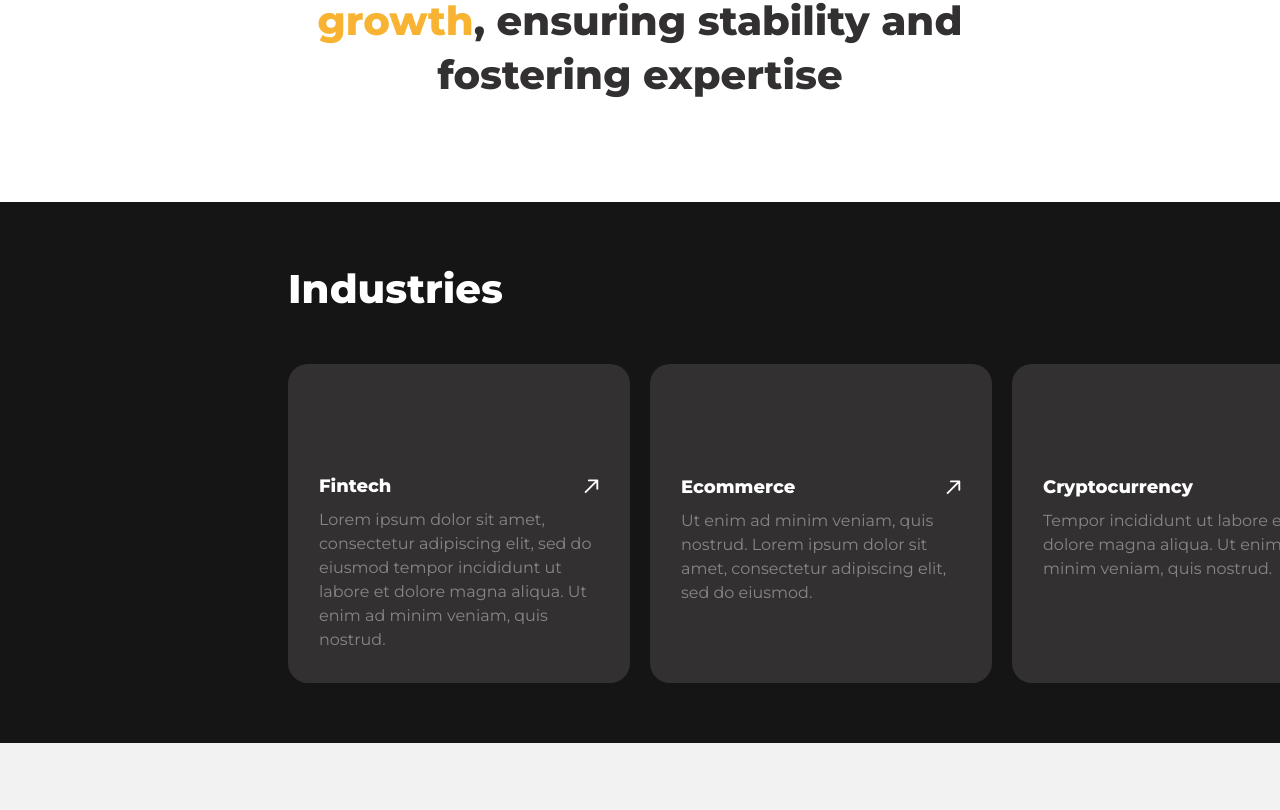
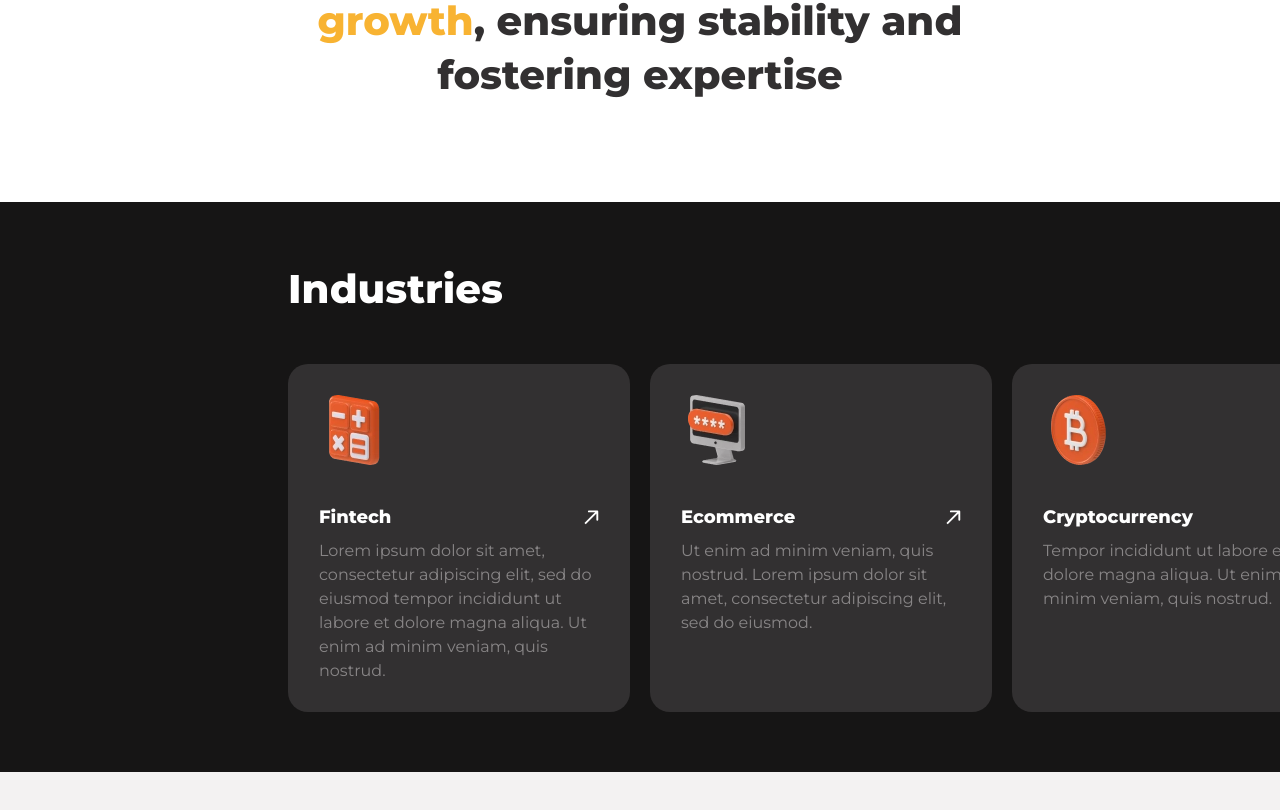
Before and after one commit to skabanets/sonomics, a React (Vite) app: page / in a window 1280 px wide. Shown: the part 1222-2032 px from the top of the page. Built offline with nearby package versions, Linux system fonts and the light colour scheme.

Commit message:
Update IndustryCard component

```diff
--- a/src/components/IndustryCard.tsx
+++ b/src/components/IndustryCard.tsx
@@ -1,17 +1,25 @@
 import { Link } from "react-router-dom";
 
-import { CustomTitle, Icon } from "../components";
+import { CustomTitle } from "../components";
 
 import { Industry } from "../types";
+import { images } from "../assets";
 
 interface IndustryCardProps {
   industry: Industry;
 }
 
 export const IndustryCard = ({ industry }: IndustryCardProps) => {
+  const { industriesImages } = images;
   return (
-    <Link to={industry.link} className="flex h-[317px] w-[340px] flex-col gap-[38px] p-[30px]">
-      <Icon id={industry.icon} className="size-10 fill-accentYellowColor" />
+    <Link to={industry.link} className="flex h-[346px] w-[340px] flex-col gap-[38px] p-[30px]">
+      <img
+        srcSet={`${industriesImages[industry.image]} 1x, ${industriesImages[industry.retinaImage]} 2x`}
+        src={industriesImages[industry.image]}
+        alt="Case study 1"
+        width={70}
+        loading="lazy"
+      />
       <div className="flex flex-col gap-[8px]">
         <CustomTitle
           type="h5"
@@ -20,7 +28,9 @@ export const IndustryCard = ({ industry }: IndustryCardProps) => {
           titleStyles="text-whiteTextColor"
           text={industry.name}
         />
-        <p className="text-secondaryLightTextColor opacity-[0.6]">{industry.description}</p>
+        <p className="small-text text-secondaryLightTextColor opacity-[0.6]">
+          {industry.description}
+        </p>
       </div>
     </Link>
   );
```
